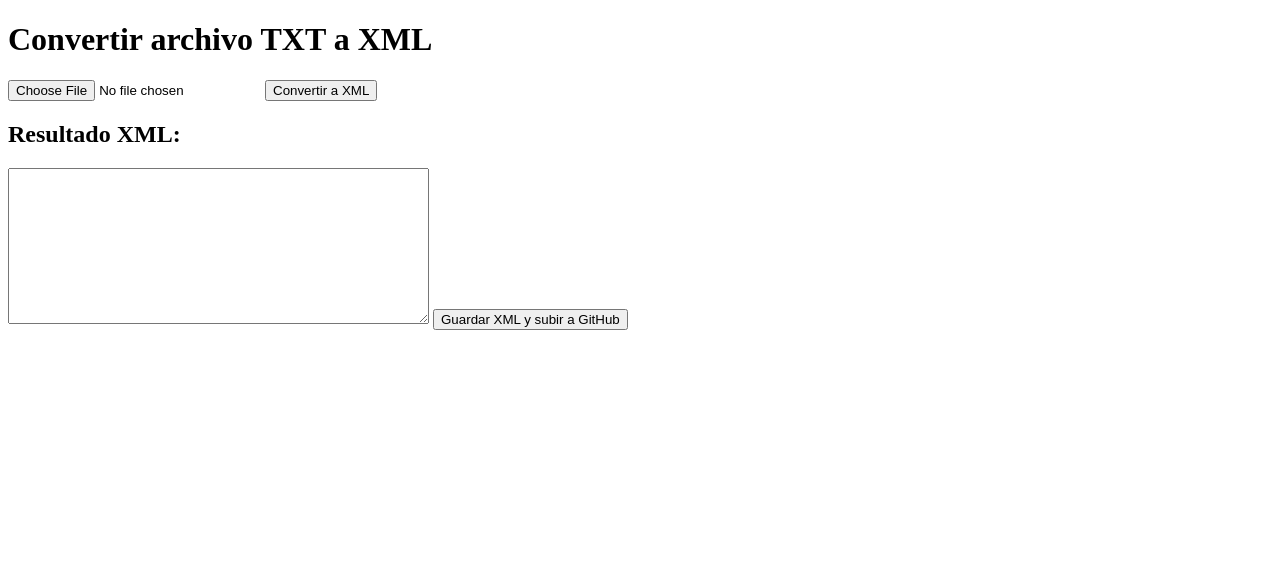
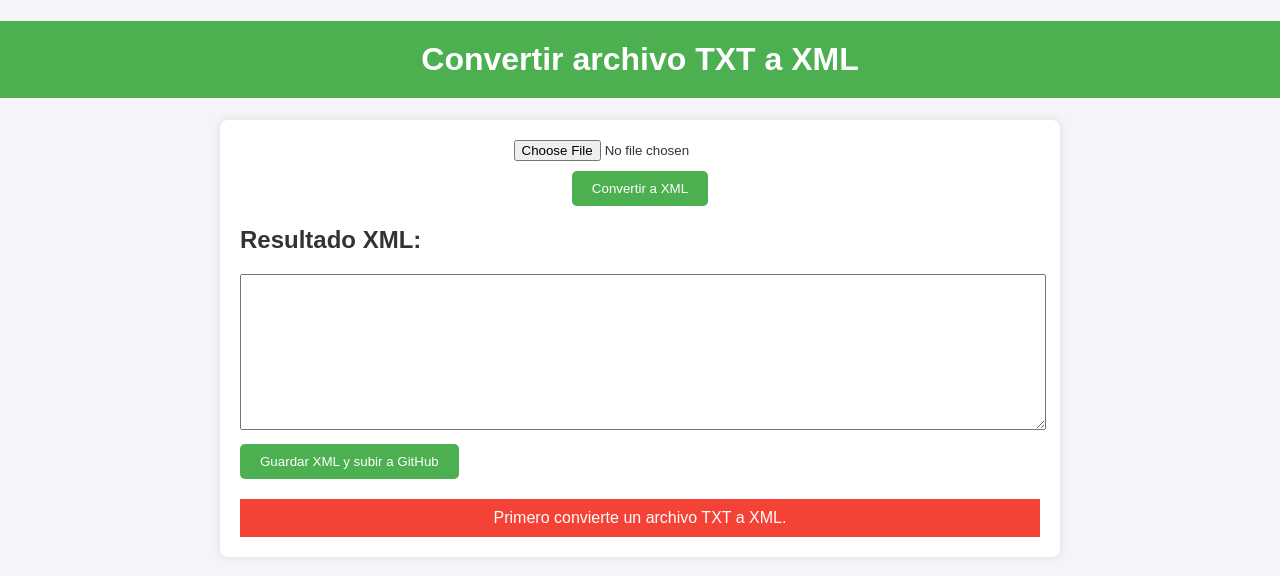
Before and after one commit to cfc-pretorian/mi-proyecto-xml, a website: page index.html in a window 1280 px wide. Both pictures are taken after a click on the button "Guardar XML y subir a GitHub". Drawn offline with Linux system fonts and the light colour scheme.

Commit message:
Actualización del HTML para salida en formato XML

```diff
--- a/index.html
+++ b/index.html
@@ -4,30 +4,94 @@
     <meta charset="UTF-8">
     <meta name="viewport" content="width=device-width, initial-scale=1.0">
     <title>Convertir TXT a XML</title>
+    <style>
+        body {
+            font-family: Arial, sans-serif;
+            margin: 0;
+            padding: 0;
+            background-color: #f4f4f9;
+            color: #333;
+        }
+        h1 {
+            text-align: center;
+            padding: 20px;
+            background-color: #4CAF50;
+            color: white;
+        }
+        .container {
+            max-width: 800px;
+            margin: 0 auto;
+            padding: 20px;
+            background-color: white;
+            border-radius: 8px;
+            box-shadow: 0 0 10px rgba(0, 0, 0, 0.1);
+        }
+        form {
+            display: flex;
+            flex-direction: column;
+            align-items: center;
+            margin-bottom: 20px;
+        }
+        input[type="file"] {
+            margin-bottom: 10px;
+        }
+        button {
+            padding: 10px 20px;
+            background-color: #4CAF50;
+            color: white;
+            border: none;
+            border-radius: 5px;
+            cursor: pointer;
+        }
+        button:hover {
+            background-color: #45a049;
+        }
+        textarea {
+            width: 100%;
+            margin-bottom: 10px;
+        }
+        #message {
+            padding: 10px;
+            margin-top: 20px;
+            text-align: center;
+            display: none;
+        }
+        #message.success {
+            background-color: #4CAF50;
+            color: white;
+        }
+        #message.error {
+            background-color: #f44336;
+            color: white;
+        }
+    </style>
 </head>
 <body>
     <h1>Convertir archivo TXT a XML</h1>
 
+    <div class="container">
         <form id="uploadForm">
             <input type="file" id="txtFile" accept=".txt" required>
             <button type="submit">Convertir a XML</button>
         </form>
 
         <h2>Resultado XML:</h2>
-    <textarea id="xmlOutput" rows="10" cols="50" readonly></textarea>
+        <textarea id="xmlOutput" rows="10" readonly></textarea>
 
         <button id="saveXml">Guardar XML y subir a GitHub</button>
 
+        <div id="message"></div> <!-- Mensaje de éxito o error -->
+    </div>
 
     <script>
-        // Maneja la conversión de TXT a XML
+        // Maneja la conversión de TXT a XML con estructura TIEReputations
         document.getElementById('uploadForm').addEventListener('submit', function(event) {
             event.preventDefault();
             const fileInput = document.getElementById('txtFile');
             const file = fileInput.files[0];
 
             if (!file) {
-                alert("Por favor, selecciona un archivo TXT.");
+                showMessage('Por favor, selecciona un archivo TXT.', 'error');
                 return;
             }
 
@@ -40,14 +104,19 @@
             reader.readAsText(file);
         });
 
-        // Función para convertir TXT a XML
+        // Función para convertir TXT a XML con la estructura deseada
         function txtToXml(txtContent) {
-            let xmlContent = '<?xml version="1.0" encoding="UTF-8"?>\n<root>\n';
+            let xmlContent = '<?xml version="1.0" encoding="UTF-8"?>\n<TIEReputations>\n';
             const lines = txtContent.split('\n');
             lines.forEach((line, index) => {
-                xmlContent += `  <line id="${index + 1}">${line.trim()}</line>\n`;
+                xmlContent += `  <FileReputation>\n`;
+                const values = line.split(',');
+                xmlContent += `    <MD5Hash>${values[0] || 'undefined'}</MD5Hash>\n`;
+                xmlContent += `    <SHA256Hash>${values[1] || 'undefined'}</SHA256Hash>\n`;
+                xmlContent += `    <ReputationLevel>1</ReputationLevel>\n`; // Puedes ajustar el valor de ReputationLevel según necesites
+                xmlContent += `  </FileReputation>\n`;
             });
-            xmlContent += '</root>';
+            xmlContent += '</TIEReputations>';
             return xmlContent;
         }
 
@@ -55,7 +124,7 @@
         document.getElementById('saveXml').addEventListener('click', function() {
             const xmlContent = document.getElementById('xmlOutput').value;
             if (!xmlContent) {
-                alert("Primero convierte un archivo TXT a XML.");
+                showMessage('Primero convierte un archivo TXT a XML.', 'error');
                 return;
             }
 
@@ -71,16 +140,29 @@
             .then(response => response.json())
             .then(data => {
                 if (data.success) {
-                    alert('Archivo XML subido exitosamente a GitHub.');
+                    showMessage('Archivo XML subido exitosamente a GitHub.', 'success');
                 } else {
-                    alert('Error al subir el archivo a GitHub.');
+                    showMessage('Error al subir el archivo a GitHub.', 'error');
                 }
             })
             .catch(error => {
                 console.error('Error al subir el archivo:', error);
-                alert('Hubo un problema al intentar subir el archivo.');
+                showMessage('Hubo un problema al intentar subir el archivo.', 'error');
             });
         });
+
+        // Función para mostrar mensajes de éxito o error
+        function showMessage(message, type) {
+            const messageDiv = document.getElementById('message');
+            messageDiv.textContent = message;
+            messageDiv.className = type;
+            messageDiv.style.display = 'block';
+
+            // Ocultar el mensaje después de 5 segundos
+            setTimeout(() => {
+                messageDiv.style.display = 'none';
+            }, 5000);
+        }
     </script>
 </body>
 </html>
```
Lines whose indentation alone changed are shown as unchanged.
